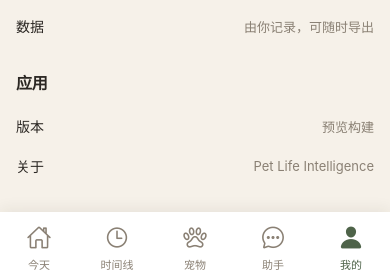
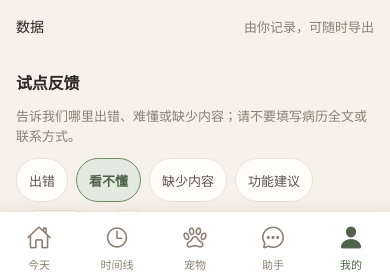
Before and after one commit to huangdi97/pet-life-intelligence, a React Native app in the folder apps/mobile/: screen /Me in a window 390 px wide. Shown: the part 564-841 px from the top of the page. Built offline with nearby package versions, Linux system fonts and the light colour scheme; no server answers.

Commit message:
feat(ui): add real pilot feedback to mobile Me

```diff
--- a/apps/mobile/src/screens/MeScreen.tsx
+++ b/apps/mobile/src/screens/MeScreen.tsx
@@ -10,7 +10,7 @@ import { useNavigation } from "@react-navigation/native";
 import type { NativeStackNavigationProp } from "@react-navigation/native-stack";
 import { Ionicons } from "@expo/vector-icons";
 import { usePets } from "../context";
-import { devLogin } from "../api";
+import { api, devLogin, humanizeError } from "../api";
 import { getDevUserId, getToken, setDevUserId, setToken } from "../storage/session";
 import { COLORS, DEMO_ENV, RADIUS, SPACE, TYPE } from "../tokens";
 import type { StackParamList } from "../navigation";
@@ -22,6 +22,15 @@ type StackNav = NativeStackNavigationProp<StackParamList>;
 
 const SHOW_DEVELOPER_SETTINGS = DEMO_ENV || __DEV__;
 
+const FEEDBACK_CATEGORIES = [
+  { key: "bug", label: "出错" },
+  { key: "confusing", label: "看不懂" },
+  { key: "missing", label: "缺少内容" },
+  { key: "feature_request", label: "功能建议" },
+  { key: "privacy", label: "隐私担忧" },
+  { key: "other", label: "其他" },
+] as const;
+
 export function MeScreen() {
   const { pets, petId, choose, reload, reset } = usePets();
   const navigation = useNavigation<StackNav>();
@@ -30,6 +39,10 @@ export function MeScreen() {
   const [email, setEmail] = useState("owner@pli.demo");
   const [loginBusy, setLoginBusy] = useState(false);
   const [loginError, setLoginError] = useState<string | null>(null);
+  const [feedbackCategory, setFeedbackCategory] = useState<(typeof FEEDBACK_CATEGORIES)[number]["key"]>("confusing");
+  const [feedbackMessage, setFeedbackMessage] = useState("");
+  const [feedbackBusy, setFeedbackBusy] = useState(false);
+  const [feedbackStatus, setFeedbackStatus] = useState<string | null>(null);
 
   useEffect(() => {
     let alive = true;
@@ -68,6 +81,29 @@ export function MeScreen() {
     await setDevUserId(null);
     setSessionKind("none");
     reset();
+  }
+
+  async function sendFeedback() {
+    const message = feedbackMessage.trim();
+    if (!message || feedbackBusy || !hasSession) return;
+    setFeedbackBusy(true);
+    setFeedbackStatus(null);
+    try {
+      await api.post("/pilot/feedback", {
+        category: feedbackCategory,
+        message,
+        page_url: "mobile://me",
+        pet_id: current?.id ?? null,
+        client: "android",
+        extra: { surface: "me" },
+      });
+      setFeedbackMessage("");
+      setFeedbackStatus("反馈已提交，感谢你帮助我们改进。");
+    } catch (error: unknown) {
+      setFeedbackStatus(humanizeError(error));
+    } finally {
+      setFeedbackBusy(false);
+    }
   }
 
   return (
@@ -125,6 +161,50 @@ export function MeScreen() {
         <OpenSection title="隐私与数据" testID="pli.me.privacy">
           <Row label="隐私" value="仅向你展示必要信息" />
           <View testID="pli.me.data"><Row label="数据" value="由你记录，可随时导出" /></View>
+        </OpenSection>
+
+        <OpenSection title="试点反馈" testID="pli.me.feedback">
+          <Text style={styles.feedbackLead}>告诉我们哪里出错、难懂或缺少内容；请不要填写病历全文或联系方式。</Text>
+          <View style={styles.feedbackChips} accessibilityLabel="反馈类别">
+            {FEEDBACK_CATEGORIES.map((category) => {
+              const selected = feedbackCategory === category.key;
+              return (
+                <Pressable
+                  key={category.key}
+                  testID={`pli.me.feedback.category.${category.key}`}
+                  accessibilityRole="button"
+                  accessibilityState={{ selected }}
+                  onPress={() => setFeedbackCategory(category.key)}
+                  style={[styles.feedbackChip, selected && styles.feedbackChipSelected]}
+                >
+                  <Text style={[styles.feedbackChipText, selected && styles.feedbackChipTextSelected]}>{category.label}</Text>
+                </Pressable>
+              );
+            })}
+          </View>
+          <TextInput
+            testID="pli.me.feedback.message"
+            style={[styles.input, styles.feedbackInput]}
+            value={feedbackMessage}
+            onChangeText={setFeedbackMessage}
+            multiline
+            maxLength={4000}
+            textAlignVertical="top"
+            placeholder="描述你遇到的问题或建议"
+            placeholderTextColor={COLORS.textTertiary}
+          />
+          <Pressable
+            testID="pli.me.feedback.submit"
+            accessibilityRole="button"
+            accessibilityLabel={hasSession ? "提交试点反馈" : "登录后可提交试点反馈"}
+            accessibilityState={{ disabled: feedbackBusy || !feedbackMessage.trim() || !hasSession }}
+            disabled={feedbackBusy || !feedbackMessage.trim() || !hasSession}
+            onPress={() => void sendFeedback()}
+            style={[styles.feedbackSubmit, (feedbackBusy || !feedbackMessage.trim() || !hasSession) && styles.controlDisabled]}
+          >
+            <Text style={styles.feedbackSubmitText}>{feedbackBusy ? "提交中…" : hasSession ? "提交反馈" : "登录后可提交"}</Text>
+          </Pressable>
+          {feedbackStatus ? <Text style={styles.feedbackStatus} accessibilityLiveRegion="polite">{feedbackStatus}</Text> : null}
         </OpenSection>
 
         <OpenSection title="应用" testID="pli.me.help">
@@ -210,6 +290,16 @@ const styles = StyleSheet.create({
   devLoginText: { color: COLORS.textInverse, fontSize: TYPE.button, fontWeight: "600" },
   devNote: { fontSize: TYPE.caption, color: COLORS.textTertiary },
   errorText: { fontSize: TYPE.sm, color: COLORS.danger },
+  feedbackLead: { fontSize: TYPE.sm, color: COLORS.textTertiary, lineHeight: 20 },
+  feedbackChips: { flexDirection: "row", flexWrap: "wrap", gap: SPACE.s2, marginTop: SPACE.s3 },
+  feedbackChip: { minHeight: 44, justifyContent: "center", paddingHorizontal: SPACE.s3, borderRadius: RADIUS.pill, backgroundColor: COLORS.surfaceRaised, borderWidth: 1, borderColor: COLORS.dividerSubtle },
+  feedbackChipSelected: { backgroundColor: COLORS.brandSoftGreen, borderColor: COLORS.brandPrimary },
+  feedbackChipText: { fontSize: TYPE.sm, color: COLORS.textSecondary },
+  feedbackChipTextSelected: { color: COLORS.brandPrimaryDeep, fontWeight: "600" },
+  feedbackInput: { minHeight: 88, marginTop: SPACE.s3 },
+  feedbackSubmit: { minHeight: 48, justifyContent: "center", alignItems: "center", marginTop: SPACE.s3, borderRadius: RADIUS.pill, backgroundColor: COLORS.brandPrimary },
+  feedbackSubmitText: { fontSize: TYPE.button, color: COLORS.textInverse, fontWeight: "600" },
+  feedbackStatus: { marginTop: SPACE.s2, fontSize: TYPE.sm, color: COLORS.textSecondary, lineHeight: 20 },
   logoutBtn: { minHeight: 48, justifyContent: "center", marginHorizontal: SPACE.s4, marginTop: SPACE.s5, paddingVertical: 12, borderRadius: 999, borderWidth: 1, borderColor: COLORS.dividerStrong, alignItems: "center" },
   controlDisabled: { opacity: 0.5 },
   logoutText: { fontSize: TYPE.button, color: COLORS.textSecondary, fontWeight: "600" },
```
